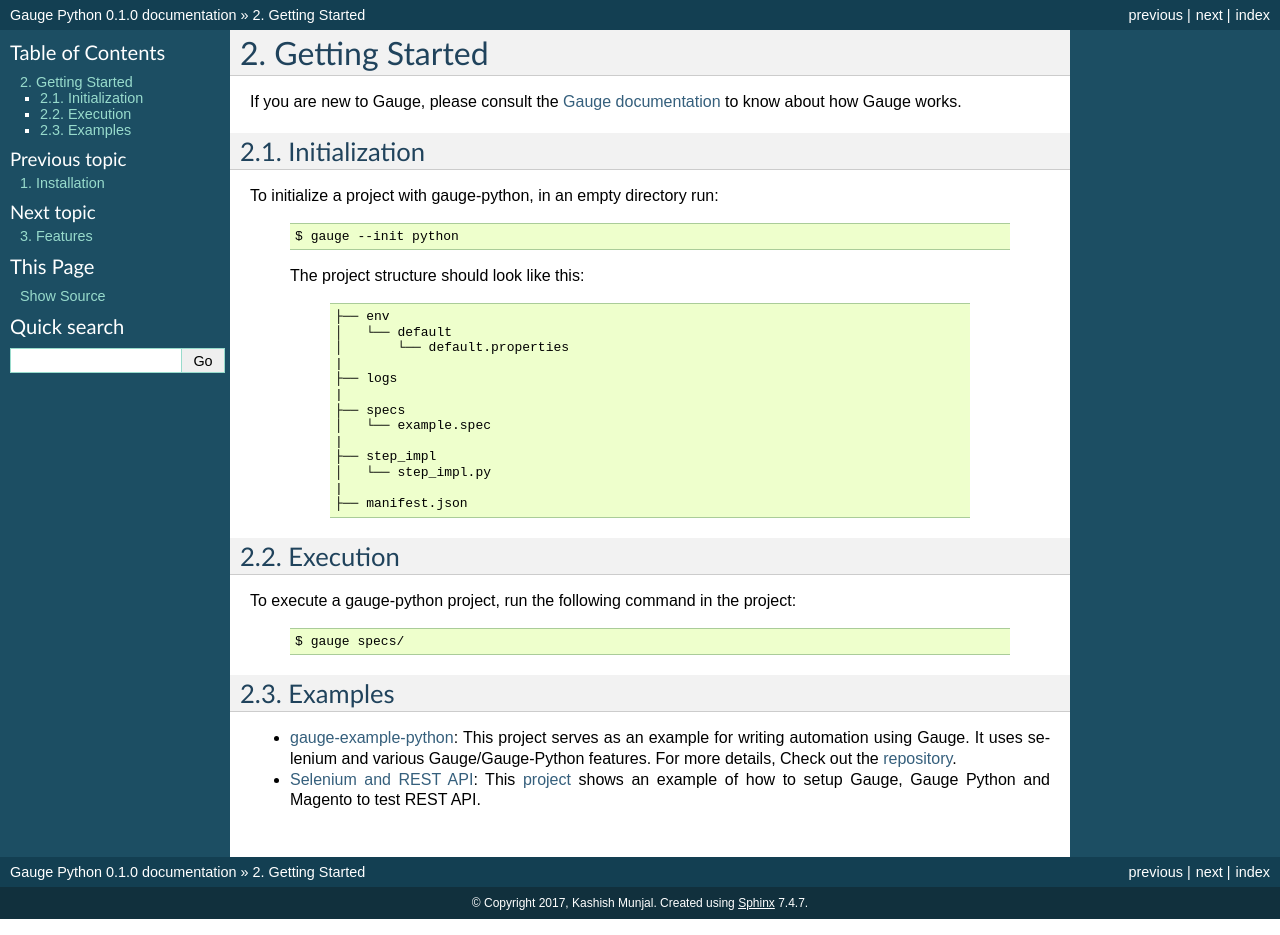
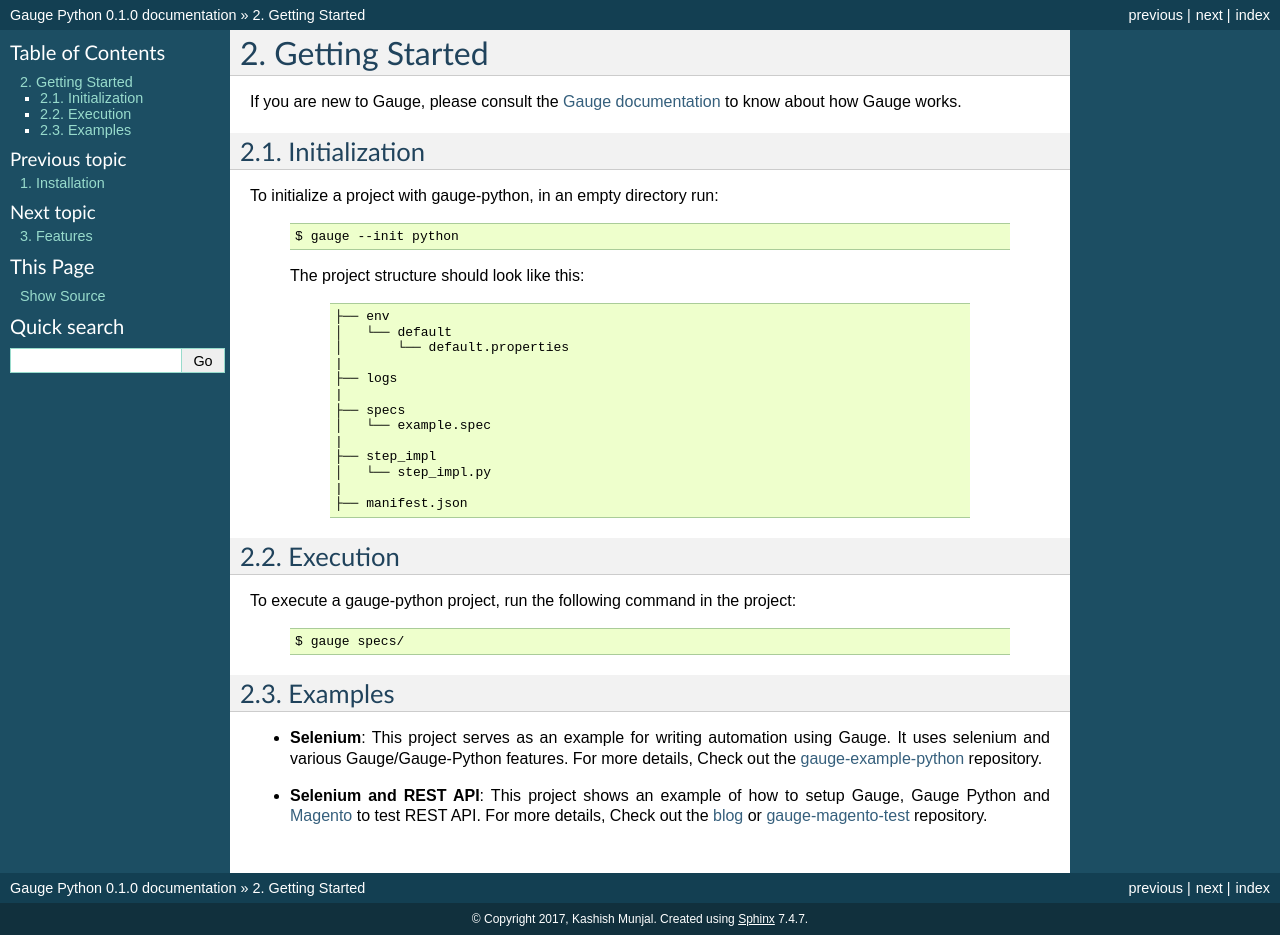
Before and after one commit to getgauge/gauge-python, a Sphinx documentation site: the page built from docs/source/getting-started.rst, in a window 1280 px wide. Built offline with Sphinx 7.4.7, drawn with Linux system fonts in a browser that asks for light colours.

Commit message:
Updating docs

```diff
--- a/docs/source/getting-started.rst
+++ b/docs/source/getting-started.rst
@@ -48,11 +48,13 @@
 Examples
 ~~~~~~~~
 
-- gauge-example-python_: This project serves as an example for writing automation using Gauge. It uses selenium and various Gauge/Gauge-Python features. For more details, Check out the repository_.
-
-- `Selenium and REST API`_: This project_ shows an example of how to setup Gauge, Gauge Python and Magento to test REST API.
+- **Selenium**: This project serves as an example for writing automation using Gauge. It uses selenium and various Gauge/Gauge-Python features. For more details, Check out the gauge-example-python_ repository.
 
 .. _gauge-example-python: https://github.com/kashishm/gauge-example-python
-.. _repository: https://github.com/kashishm/gauge-example-python
+
+- **Selenium and REST API**: This project shows an example of how to setup Gauge, Gauge Python and Magento_ to test REST API. For more details, Check out the blog_ or gauge-magento-test_ repository.
+
 .. _Selenium and REST API: https://angbaird.com/2016/11/09/selenium-and-rest-api-testing-with-gauge/
-.. _project: https://github.com/angb/gauge-magento-test
+.. _gauge-magento-test: https://github.com/angb/gauge-magento-test
+.. _blog: https://angbaird.com/2016/11/09/selenium-and-rest-api-testing-with-gauge/
+.. _Magento: https://magento.com/
```
